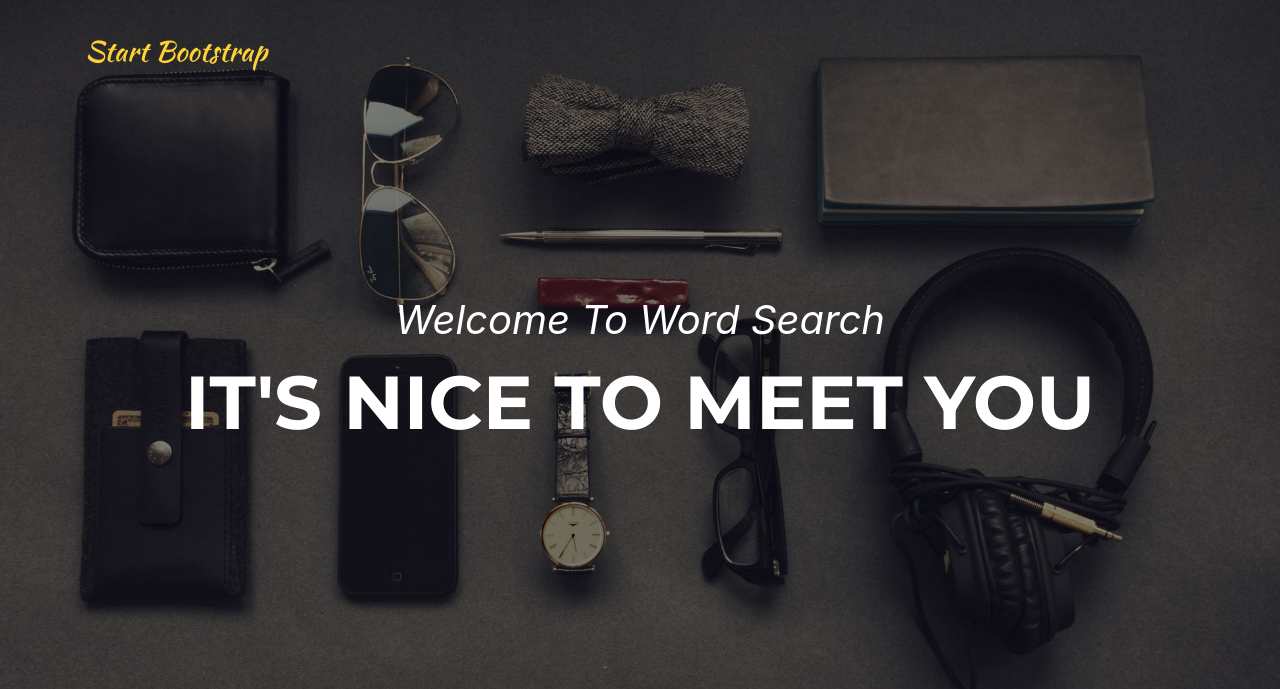
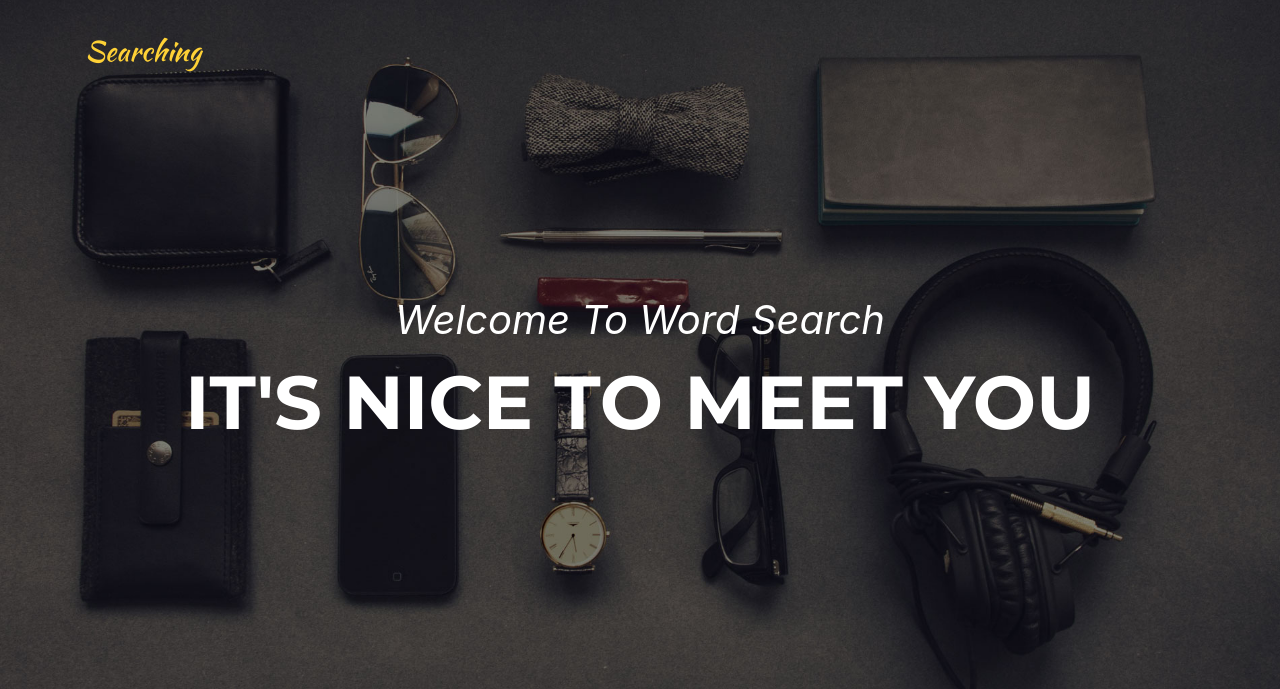
Before and after one commit to chaitanya2330/Search_Django, a Django app: template search/templates/search.html in a window 1280 px wide. Shown: the top 689 px of the page. Run offline with Django 3.2, Linux system fonts and the light colour scheme; the template is opened without the code that fills it, so the values that code supplies are empty; some libraries are stand-ins or nearby versions; some web fonts are replaced.

Commit message:
Update layout.html

```diff
--- a/search/templates/layout.html
+++ b/search/templates/layout.html
@@ -41,7 +41,7 @@
   <!-- Navigation -->
   <nav class="navbar navbar-expand-lg navbar-dark fixed-top" id="mainNav">
     <div class="container">
-      <a class="navbar-brand js-scroll-trigger" href="#page-top">Start Bootstrap</a>
+      <a class="navbar-brand js-scroll-trigger" href="#page-top">Searching</a>
       <button class="navbar-toggler navbar-toggler-right" type="button" data-toggle="collapse" data-target="#navbarResponsive" aria-controls="navbarResponsive" aria-expanded="false" aria-label="Toggle navigation">
         Menu
         <i class="fas fa-bars"></i>
```
